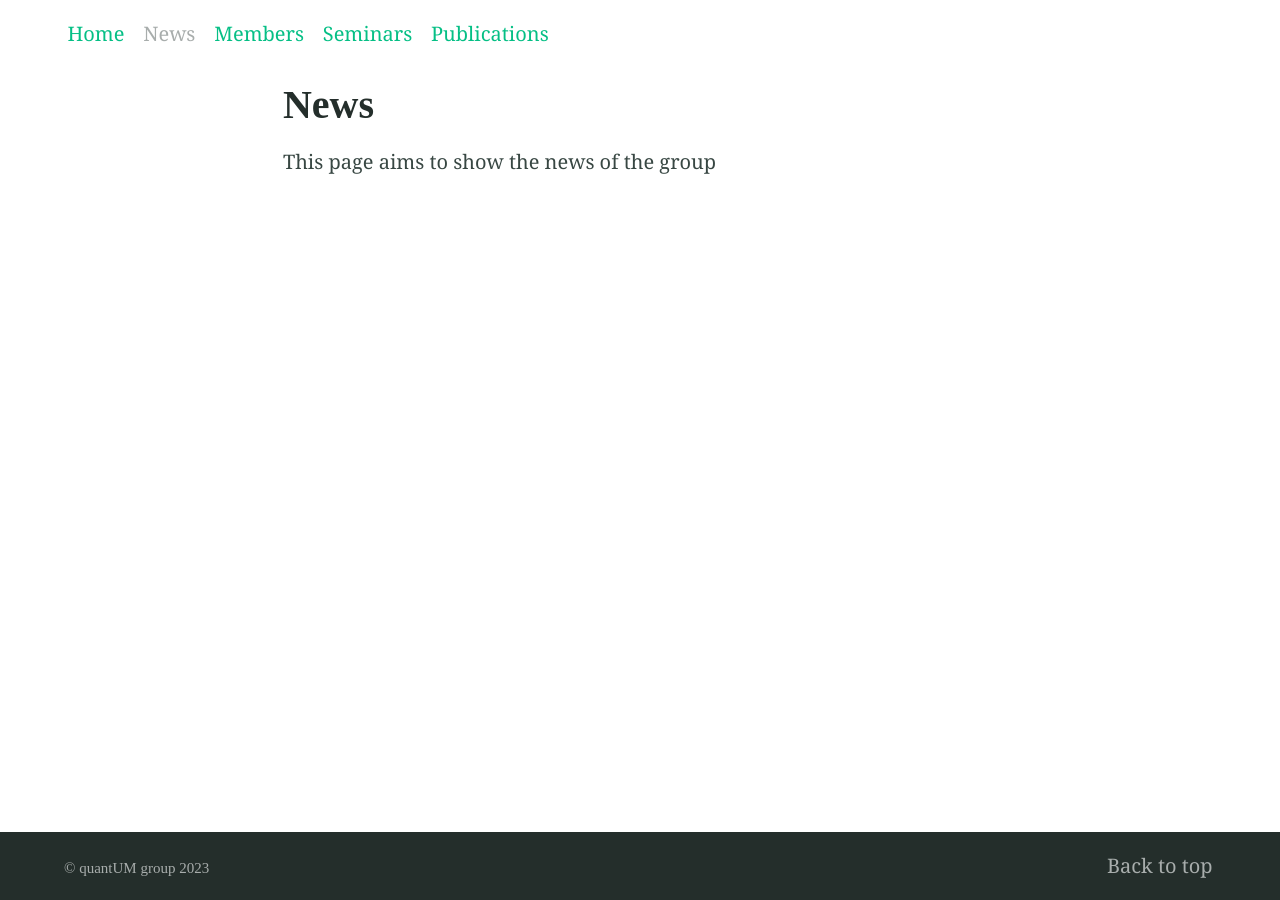
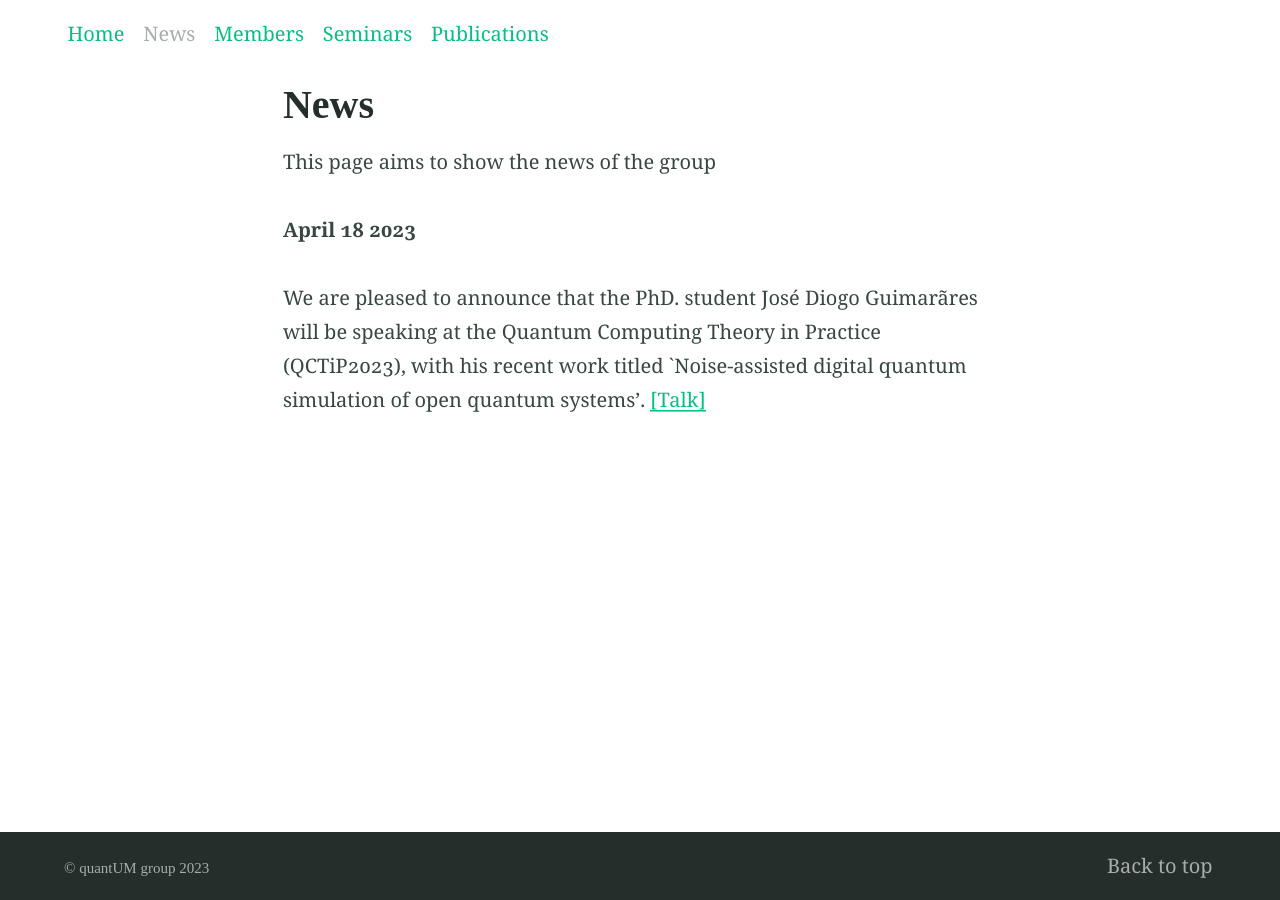
Before and after one commit to quantum-um/quantum-um.github.io, a Jekyll site: the page built from news.md, in a window 1280 px wide. Built offline with Jekyll 4.4.1, drawn with Linux system fonts in a browser that asks for light colours.

Commit message:
Added slides of seminar; added news

```diff
--- a/news.md
+++ b/news.md
@@ -5,3 +5,10 @@ sitemap: false
 ---
 
 This page aims to show the news of the group
+
+**April 18 2023**
+
+We are pleased to announce that the PhD. student José Diogo Guimarãres will be speaking at the
+Quantum Computing Theory in Practice (QCTiP2023), with his recent work titled `Noise-assisted
+digital quantum simulation of open quantum systems'.
+[[Talk]](https://www.youtube.com/watch?v=WNmRc9bwx-o&ab_channel=Riverlane)
```
Also changed, not shown: seminars.md (+1 -0 lines), 12 other files.
